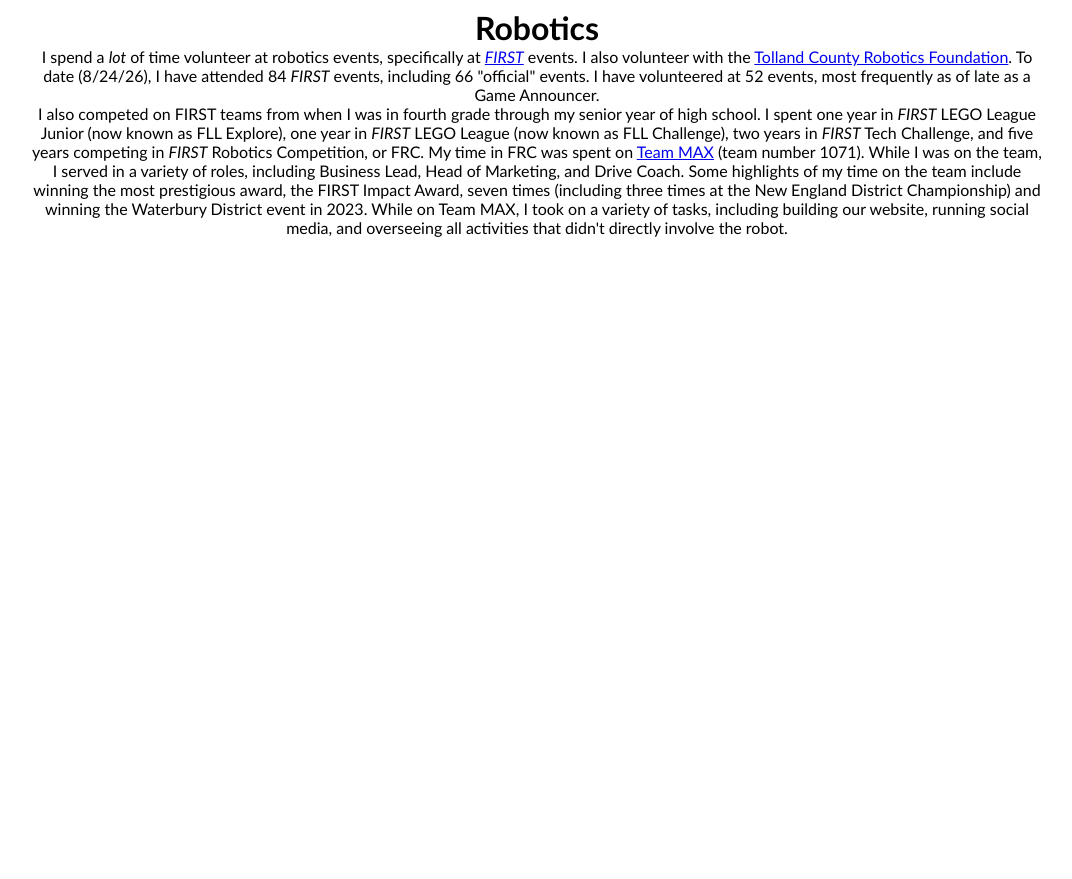
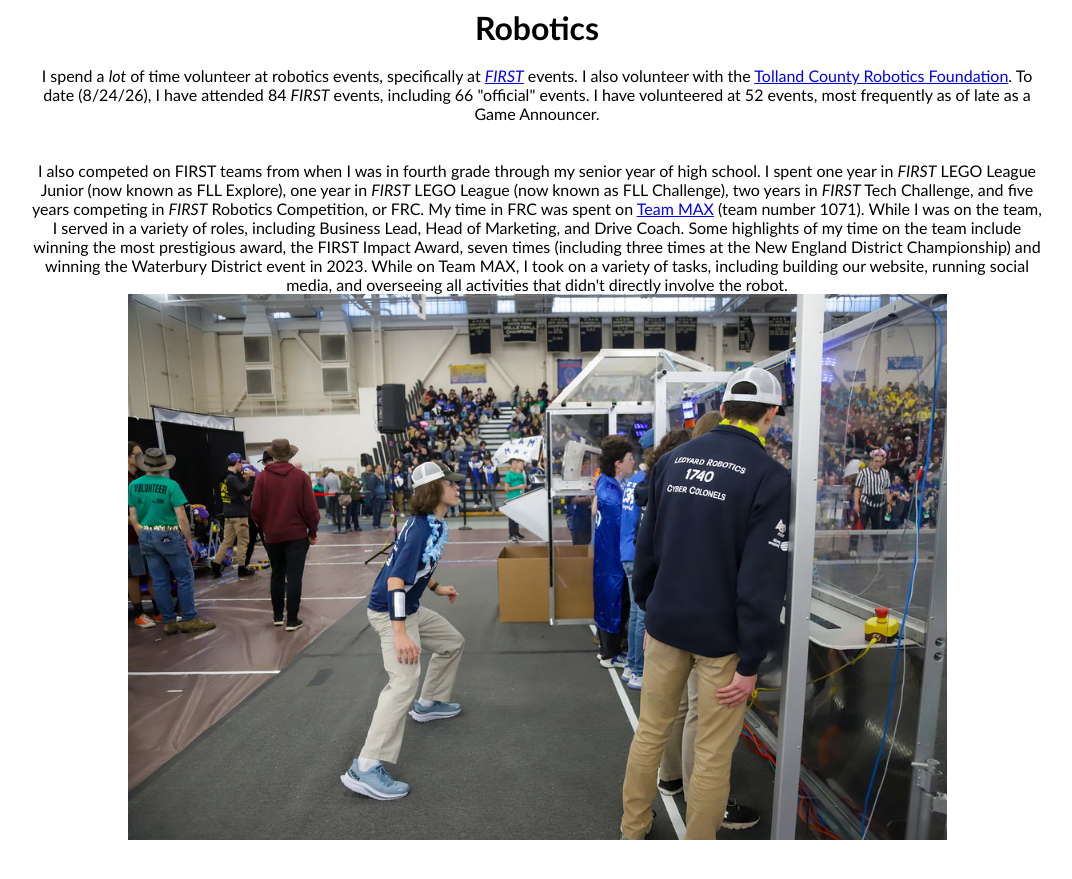
Before and after one commit to jt-pl/jt-pl.github.io, a Jekyll site: the page robotics.html, which Jekyll copies as it is, in a window 1280 px wide. Shown: the top 879 px of the page, without its empty margins (103-1175 px from the left). Built offline with Jekyll 4.4.1, drawn with Linux system fonts in a browser that asks for light colours.

Commit message:
Update robotics.html

```diff
--- a/robotics.html
+++ b/robotics.html
@@ -10,6 +10,8 @@
   <p></p>
   <h1>Robotics</h1>
 </div></center>
-<p align="center">I spend a <i>lot</i> of time volunteer at robotics events, specifically at <a href="https://firstinspires.org" target="_blank"><i>FIRST</i></a> events. I also volunteer with the <a href = "https://tcrobotics.org" target="_blank">Tolland County Robotics Foundation</a>. To date (8/24/26), I have attended 84 <i>FIRST</i> events, including 66 "official" events. I have volunteered at 52 events, most frequently as of late as a Game Announcer.</p>
+<p align="center"><br>I spend a <i>lot</i> of time volunteer at robotics events, specifically at <a href="https://firstinspires.org" target="_blank"><i>FIRST</i></a> events. I also volunteer with the <a href = "https://tcrobotics.org" target="_blank">Tolland County Robotics Foundation</a>. To date (8/24/26), I have attended 84 <i>FIRST</i> events, including 66 "official" events. I have volunteered at 52 events, most frequently as of late as a Game Announcer.</p>
 
-<p align = "center">I also competed on FIRST teams from when I was in fourth grade through my senior year of high school. I spent one year in <i>FIRST</i> LEGO League Junior (now known as FLL Explore), one year in <i>FIRST</i> LEGO League (now known as FLL Challenge), two years in <i>FIRST</i> Tech Challenge, and five years competing in <i>FIRST</i> Robotics Competition, or FRC. My time in FRC was spent on <a href = "https://max1071.org" target="_blank">Team MAX</a> (team number 1071). While I was on the team, I served in a variety of roles, including Business Lead, Head of Marketing, and Drive Coach. Some highlights of my time on the team include winning the most prestigious award, the FIRST Impact Award, seven times (including three times at the New England District Championship) and winning the Waterbury District event in 2023. While on Team MAX, I took on a variety of tasks, including building our website, running social media, and overseeing all activities that didn't directly involve the robot.</p>
+<p align = "center"><br><br>I also competed on FIRST teams from when I was in fourth grade through my senior year of high school. I spent one year in <i>FIRST</i> LEGO League Junior (now known as FLL Explore), one year in <i>FIRST</i> LEGO League (now known as FLL Challenge), two years in <i>FIRST</i> Tech Challenge, and five years competing in <i>FIRST</i> Robotics Competition, or FRC. My time in FRC was spent on <a href = "https://max1071.org" target="_blank">Team MAX</a> (team number 1071). While I was on the team, I served in a variety of roles, including Business Lead, Head of Marketing, and Drive Coach. Some highlights of my time on the team include winning the most prestigious award, the FIRST Impact Award, seven times (including three times at the New England District Championship) and winning the Waterbury District event in 2023. While on Team MAX, I took on a variety of tasks, including building our website, running social media, and overseeing all activities that didn't directly involve the robot.</p>
+
+<center><img height="546" width="819" alt="Me at " src="images/me playoffs hartford lean.jpg" /></center>
```
